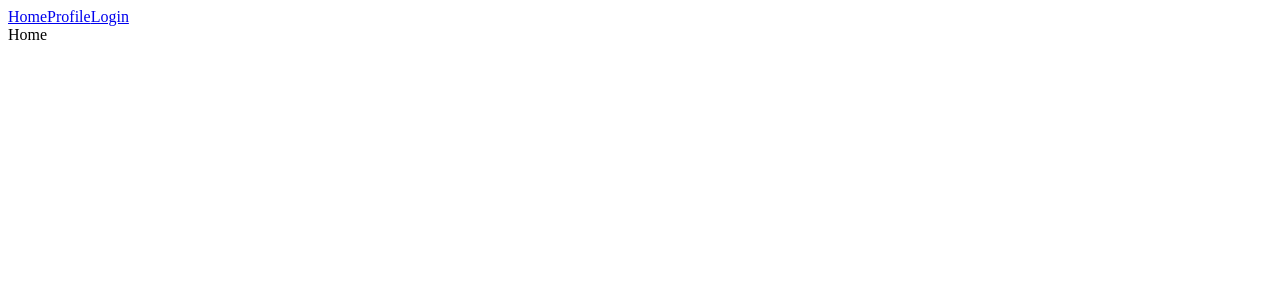
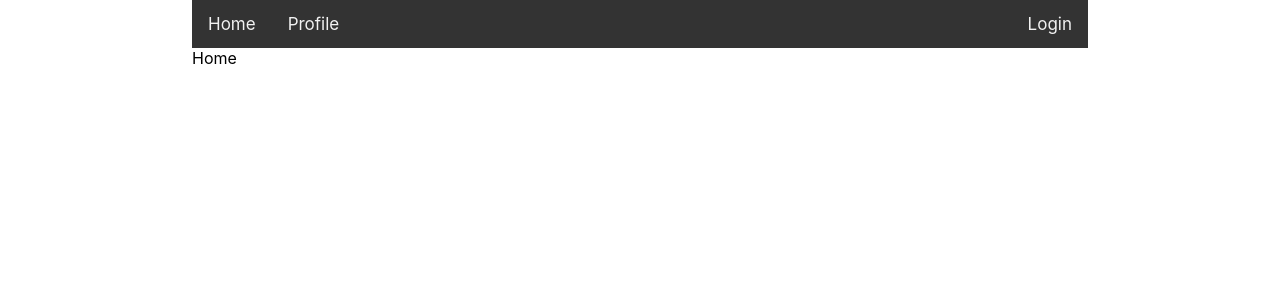
Before and after one commit to diegohdez90/space-finder-frontend-test, a React (Create React App) app: page / in a window 1280 px wide. Shown: the top 300 px of the page. Built offline with nearby package versions, Linux system fonts and the light colour scheme.

Commit message:
feat: add style to web app and navbar

```diff
--- a/src/App.tsx
+++ b/src/App.tsx
@@ -46,10 +46,5 @@ class App extends React.Component<{}, State> {
     );
   }
 };
-/*
-<Login
-  authService={this.authService}
-  setUser={this.setUser}
-/> */
 
 export default App;
--- a/src/components/NavBar.tsx
+++ b/src/components/NavBar.tsx
@@ -10,12 +10,16 @@ class NavBar extends Component<Props> {
   render() {
     let loginLogout: any;
     if (this.props.user) {
-      loginLogout = <Link to='/logout'>Logout</Link>
+      loginLogout = <Link to='/logout' style={{
+        float: 'right'
+      }}>Logout</Link>
     } else {
-      loginLogout = <Link to='/login'>Login</Link>
+      loginLogout = <Link to='/login' style={{
+        float: 'right'
+      }}>Login</Link>
     }
     return (
-      <div>
+      <div className='navbar'>
         <Link to='/'>Home</Link>
         <Link to='/profile'>Profile</Link>
         {
--- /dev/null
+++ b/src/index.css
@@ -0,0 +1,46 @@
+body {
+    margin: 0;
+    font-family: -apple-system, BlinkMacSystemFont, 'Segoe UI', 'Roboto', 'Oxygen',
+      'Ubuntu', 'Cantarell', 'Fira Sans', 'Droid Sans', 'Helvetica Neue',
+      sans-serif;
+    -webkit-font-smoothing: antialiased;
+    -moz-osx-font-smoothing: grayscale;
+  }
+
+  code {
+    font-family: source-code-pro, Menlo, Monaco, Consolas, 'Courier New',
+      monospace;
+  }
+
+  .wrapper {
+    margin: auto;
+    width: 70%;
+  }
+
+  /* Add a black background color to the top navigation */
+  .navbar {
+    background-color: #333;
+    overflow: hidden;
+  }
+
+  /* Style the links inside the navigation bar */
+  .navbar a {
+    float: left;
+    color: #f2f2f2;
+    text-align: center;
+    padding: 14px 16px;
+    text-decoration: none;
+    font-size: 17px;
+  }
+
+  /* Change the color of links on hover */
+  .navbar a:hover {
+    background-color: #ddd;
+    color: black;
+  }
+
+  /* Add a color to the active/current link */
+  .navbar a.active {
+    background-color: #4CAF50;
+    color: white;
+  }
--- a/src/index.tsx
+++ b/src/index.tsx
@@ -2,4 +2,6 @@ import React from 'react';
 import ReactDOM from 'react-dom';
 import App from './App';
 
+import './index.css';
+
 ReactDOM.render(<App />, document.querySelector('#root'));
```
